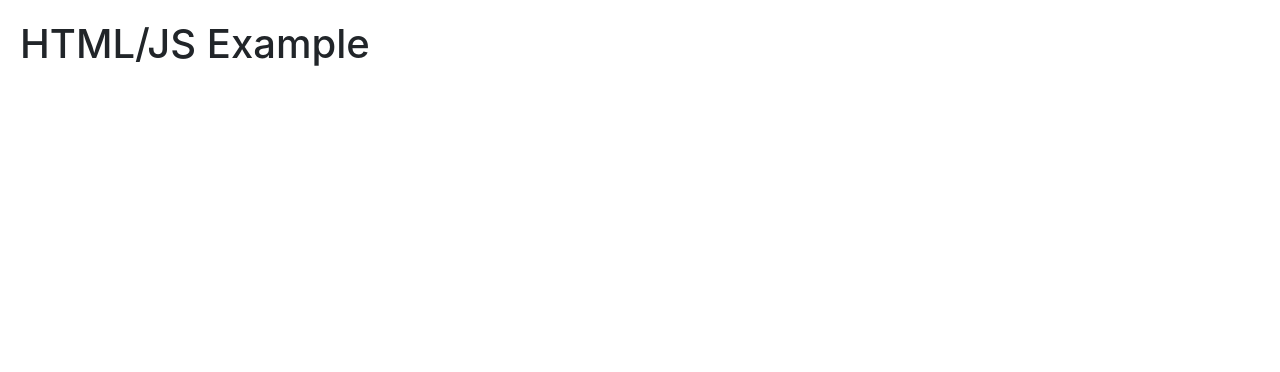
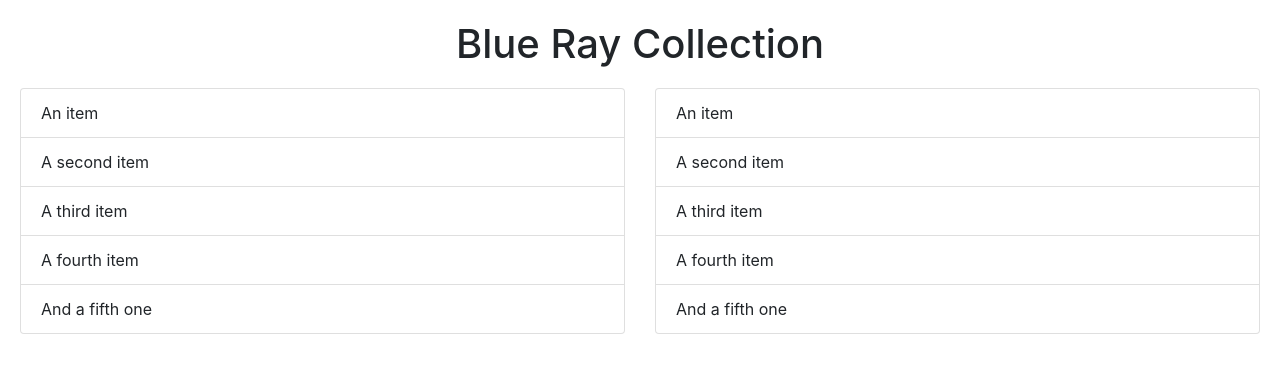
Before and after one commit to alex-aaron/html-js-example, a plain HTML site: page index.html in a window 1280 px wide. Drawn offline with nearby package versions, Linux system fonts and the light colour scheme.

Commit message:
created initial bluray collection list in index.html

```diff
--- a/index.html
+++ b/index.html
@@ -9,6 +9,32 @@
     <link rel='stylesheet' href="styles.css" />
   </head>
   <body>
-    <h1>HTML/JS Example</h1>
+    <div class="heading">
+      <h1 class="text-center">Blue Ray Collection</h1>
+    </div>
+
+    <div>
+      <div class="row">
+        <div class="col">
+          <ul class="list-group">
+            <li class="list-group-item">An item</li>
+            <li class="list-group-item">A second item</li>
+            <li class="list-group-item">A third item</li>
+            <li class="list-group-item">A fourth item</li>
+            <li class="list-group-item">And a fifth one</li>
+          </ul>
+        </div>
+
+        <div class="col">
+          <ul class="list-group">
+            <li class="list-group-item">An item</li>
+            <li class="list-group-item">A second item</li>
+            <li class="list-group-item">A third item</li>
+            <li class="list-group-item">A fourth item</li>
+            <li class="list-group-item">And a fifth one</li>
+          </ul>
+        </div>
+      </div>
+    </div>
   </body>
 </html>
--- a/styles.css
+++ b/styles.css
@@ -1,3 +1,7 @@
 body {
   padding: 20px;
 }
+
+.heading {
+  margin-bottom: 20px;
+}
```
